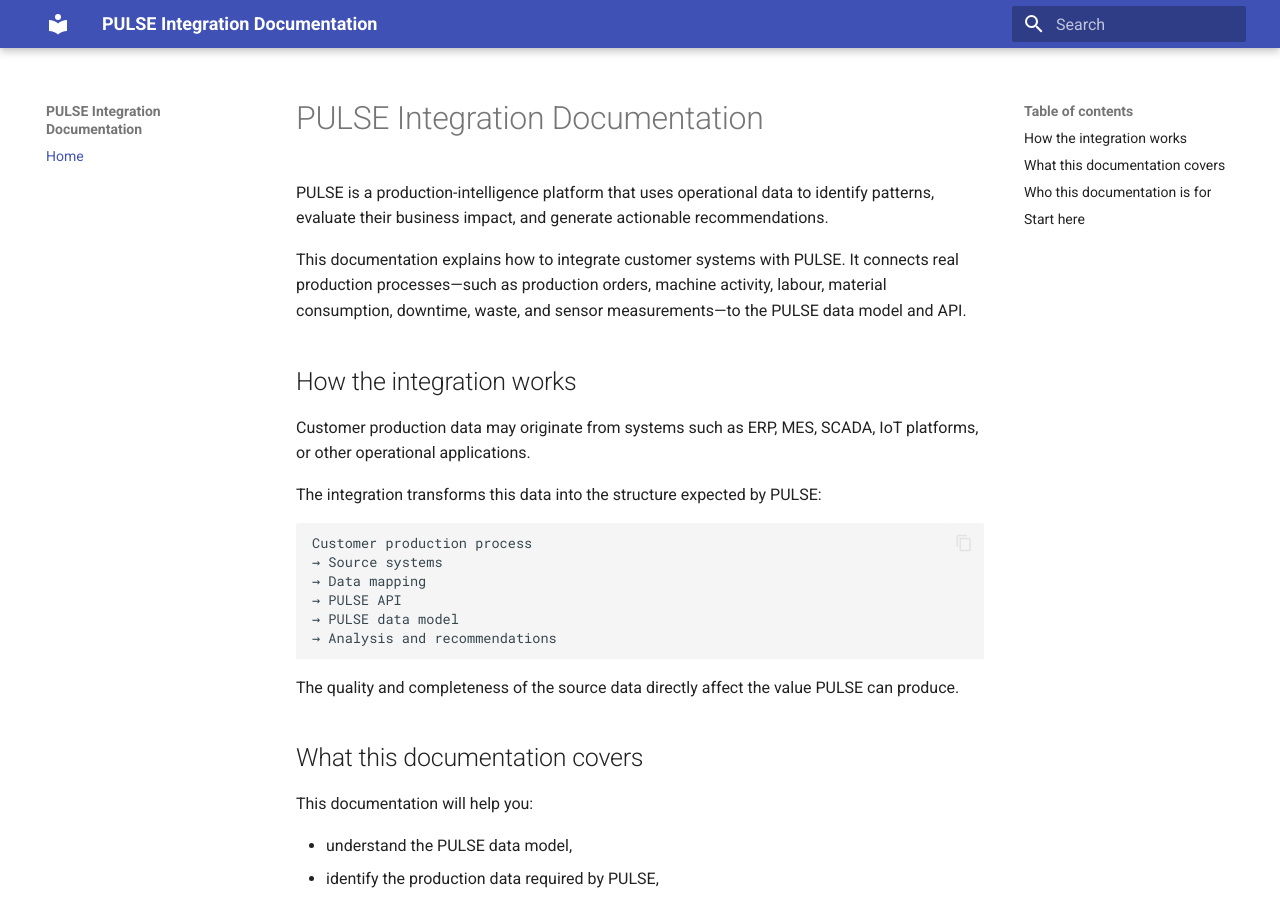
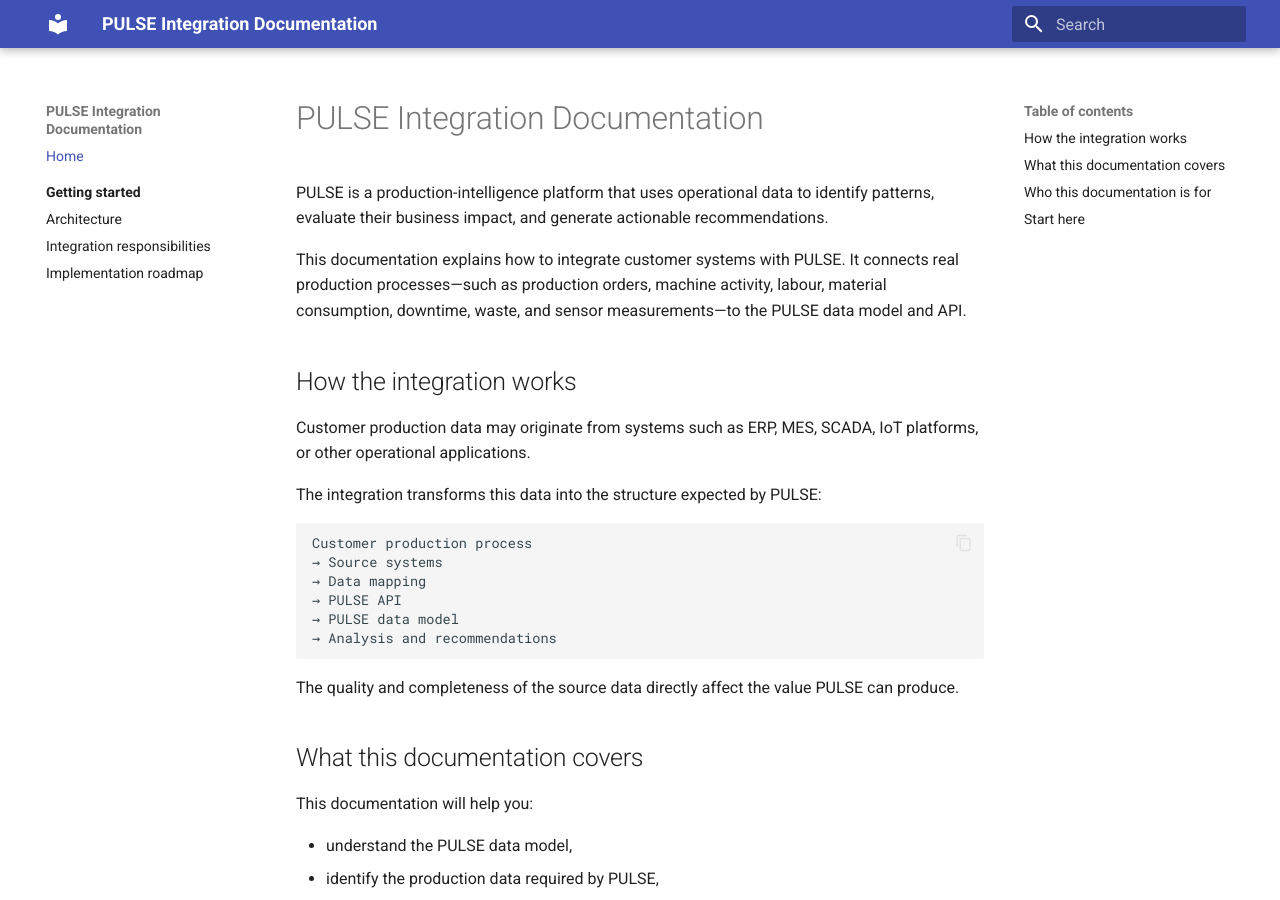
Before and after one commit to Tom-PIT/TomPIT.Pulse.Connector, an MkDocs documentation site: the page built from docs/index.md, in a window 1280 px wide and 900 px high. Built offline with MkDocs 1.6.1 and Material for MkDocs 9.7.7, drawn with Linux system fonts in a browser that asks for light colours.

Commit message:
docs: nav edits

```diff
--- a/mkdocs.yml
+++ b/mkdocs.yml
@@ -33,3 +33,8 @@ plugins:
 
 nav:
   - Home: index.md
+  - Getting started:
+      - Overview: getting-started/index.md
+      - Architecture: getting-started/architecture.md
+      - Integration responsibilities: getting-started/responsibilities.md
+      - Implementation roadmap: getting-started/implementation-roadmap.md
```
